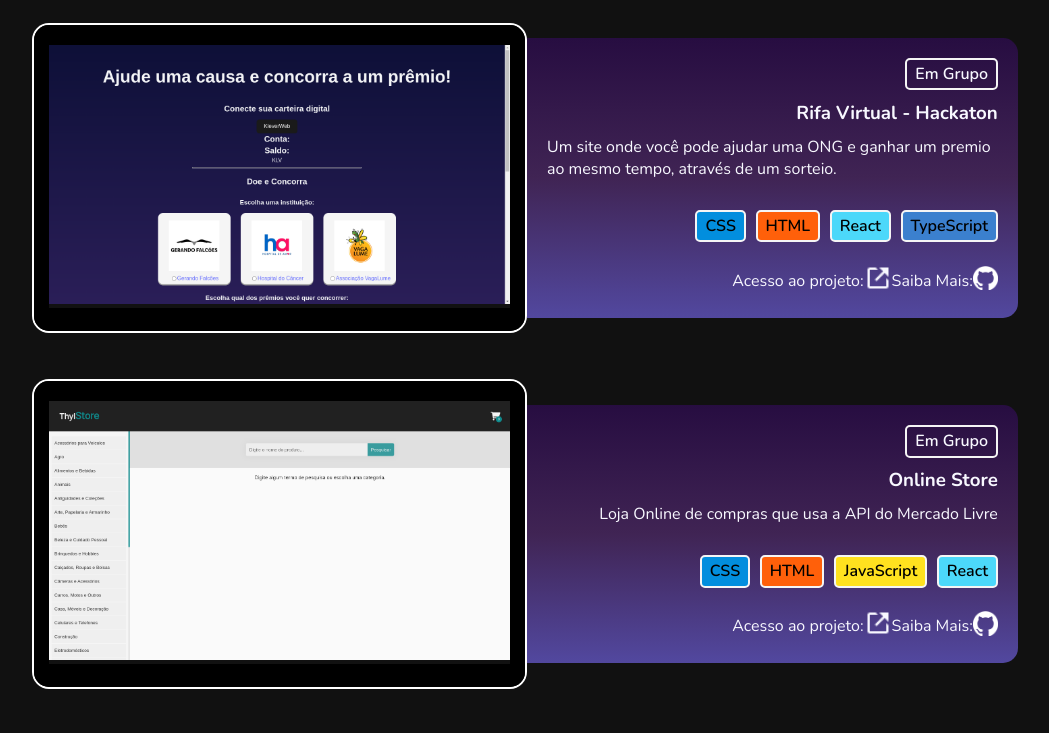
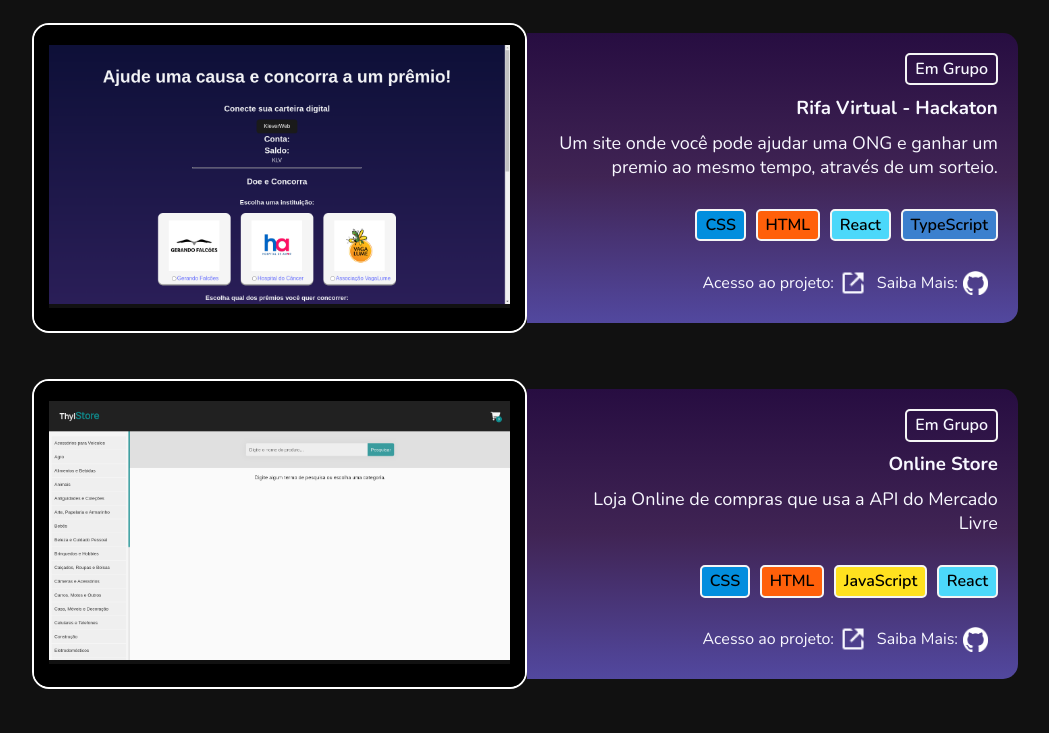
Before and after one commit to Yasmin358/yasmin-portifolio, a React (Create React App) app: page / in a window 1280 px wide. Shown: the part 2426-3159 px from the top of the page, without its empty margins (114-1163 px from the left). Built offline with nearby package versions, Linux system fonts and the light colour scheme.

Commit message:
Update css 8

```diff
--- a/src/styles/projectCard.css
+++ b/src/styles/projectCard.css
@@ -1,75 +1,5 @@
-.tech-container span, .tags {
-  border: 2px solid whitesmoke;
-  border-radius: 5px;
-  font-family: 'Nunito', sans-serif;
-  font-weight: 600;
-  padding: 0.2rem 0.5rem;
-  margin: 0.3rem;
-}
 
-.tech-container span {
-  color: black;
-}
 
-.tech-container {
-    align-items: center;
-    align-content: center;
-    display: flex;
-    flex-wrap: wrap;
-    height: 50px;
-    justify-content: flex-end;
-    margin-top: 1rem;
-    margin-bottom: 0.5rem;
-    width: 100%;
-  }
-
-.info-container {
-  align-items: flex-end;
-  background-image: linear-gradient(var(--color2), var(--color3), var(--color4)) ;
-  border-top-right-radius: 15px;
-  border-bottom-right-radius: 15px;
-  color: var(--textWhite);
-  display: flex;
-  flex-direction: column;
-  height: 100%;
-  margin: 10px;
-  margin-left: 2px;
-  padding: 15px;
-  width: 40%;
-}
-
-.projectName, .aboutProject, .links-container-2 {
-  font-family: 'Nunito', sans-serif;
-  margin: 5px;
-}
-
-.projectName {
-  white-space: nowrap;
-}
-
-.aboutProject {
-  text-align: end;
-  font-size: 18px;
-  margin-left: 15px;
-}
-
-.links-container-2 {
-  justify-content: flex-end;
-  width: auto;
-}
-
-.links-container-2 p {
-  display: flex;
-  margin: 6px 0;
-  margin-top: 0;
-  font-weight: 600;
-}
-
-.links-container-2 a {
-  margin-left: 4.8px;
-  margin-right: 10px;
-  margin-top: 6px;
-}
 
 /* @media screen and (min-width: 601px) and (max-width: 900px) {
   .project-card {
--- a/src/styles/projects.css
+++ b/src/styles/projects.css
@@ -63,6 +63,21 @@
   width: 40%;
 }
 
+.simple-card {
+  align-items: flex-start;
+  background-image: linear-gradient(var(--color2), var(--color3), var(--color4)) ;
+  border-radius: 15px;
+  box-shadow: var(--shadow);
+  color: var(--textWhite);
+  display: flex;
+  flex-direction: column;
+  justify-content: space-between;
+  margin: 20px 10px;
+  overflow: auto;
+  padding: 2rem 1rem;
+  width: 270px;
+}
+
 .tech-container span, .tags {
   border: 2px solid whitesmoke;
   border-radius: 5px;
@@ -97,6 +112,31 @@
   white-space: nowrap;
 }
 
+.aboutProject {
+  text-align: end;
+  font-size: 18px;
+  margin-left: 15px;
+}
+
+.links-container-2 {
+  justify-content: flex-end;
+  width: auto;
+}
+
+.links-container-2 p {
+  display: flex;
+  margin: 6px 0;
+  margin-top: 0;
+  font-weight: 600;
+}
+
+.links-container-2 a {
+  margin-left: 4.8px;
+  margin-right: 10px;
+  margin-top: 6px;
+}
+
+
 @media screen and (max-width: 400px) {
   .subtitle {
     font-size: 1.8rem;
--- a/src/styles/simpleCard.css
+++ b/src/styles/simpleCard.css
@@ -1,17 +1,4 @@
-.simple-card {
-  align-items: flex-start;
-  background-image: linear-gradient(var(--color2), var(--color3), var(--color4)) ;
-  border-radius: 15px;
-  box-shadow: var(--shadow);
-  color: var(--textWhite);
-  display: flex;
-  flex-direction: column;
-  justify-content: space-between;
-  margin: 20px 10px;
-  overflow: auto;
-  padding: 2rem 1rem;
-  width: 270px;
-}
+
 
 .simple-card:hover {
   box-shadow: 0 0 0 2px white;
```
